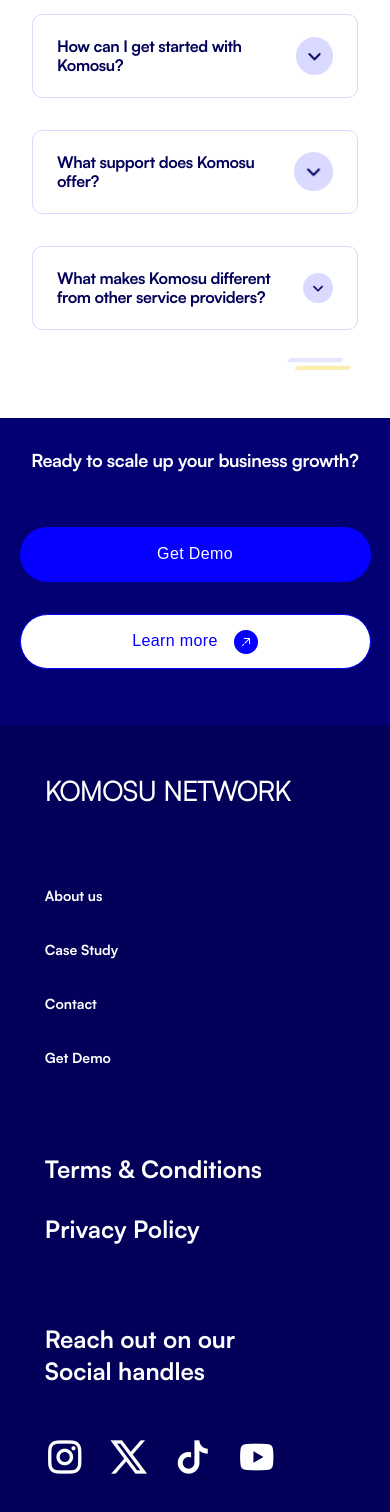
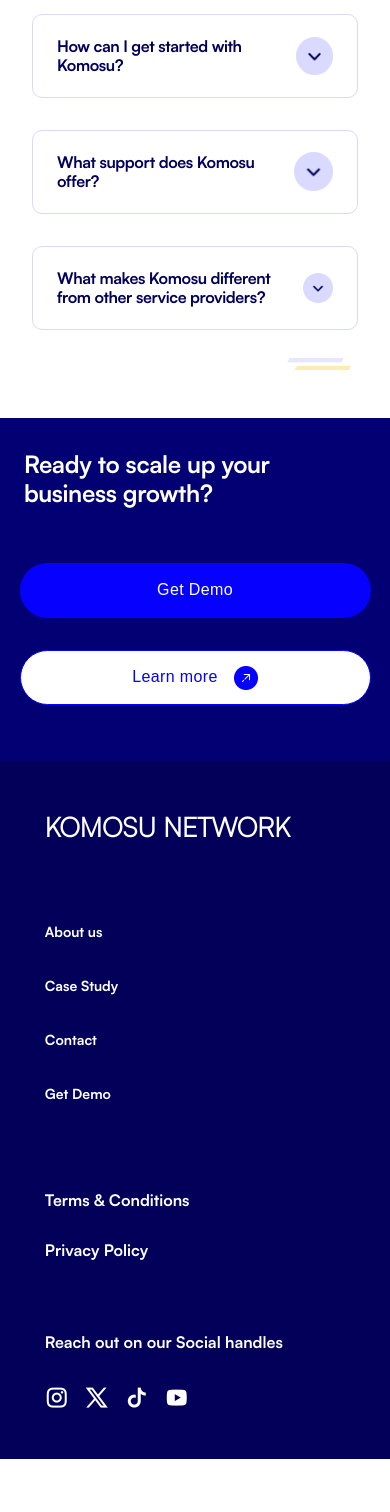
Before and after one commit to Yomi-daniels/Komosu, a Next.js app: page / in a window 390 px wide. Shown: the part 6511-8023 px from the top of the page. After the commit the page ends 7970 px from the top, so only its background shows below. Built offline with nearby package versions, Linux system fonts and the light colour scheme; a web font is replaced by a local one.

Commit message:
adding mobile responsiveness

```diff
--- a/src/app/components/footer/footer.module.css
+++ b/src/app/components/footer/footer.module.css
@@ -266,4 +266,22 @@
   .footerHeader h1 {
     font-size: 18px;
   }
+
+  .SocialLink i {
+    font-size: 1.5rem;
+  }
+
+  .TermsCondition p {
+    font-size: 16px;
+  }
+
+  .FooterSocialLink {
+    margin-top: 16px;
+
+    font-size: 16px;
+  }
+
+  .footerHeader h1 {
+    font-size: 24px;
+  }
 }
```
